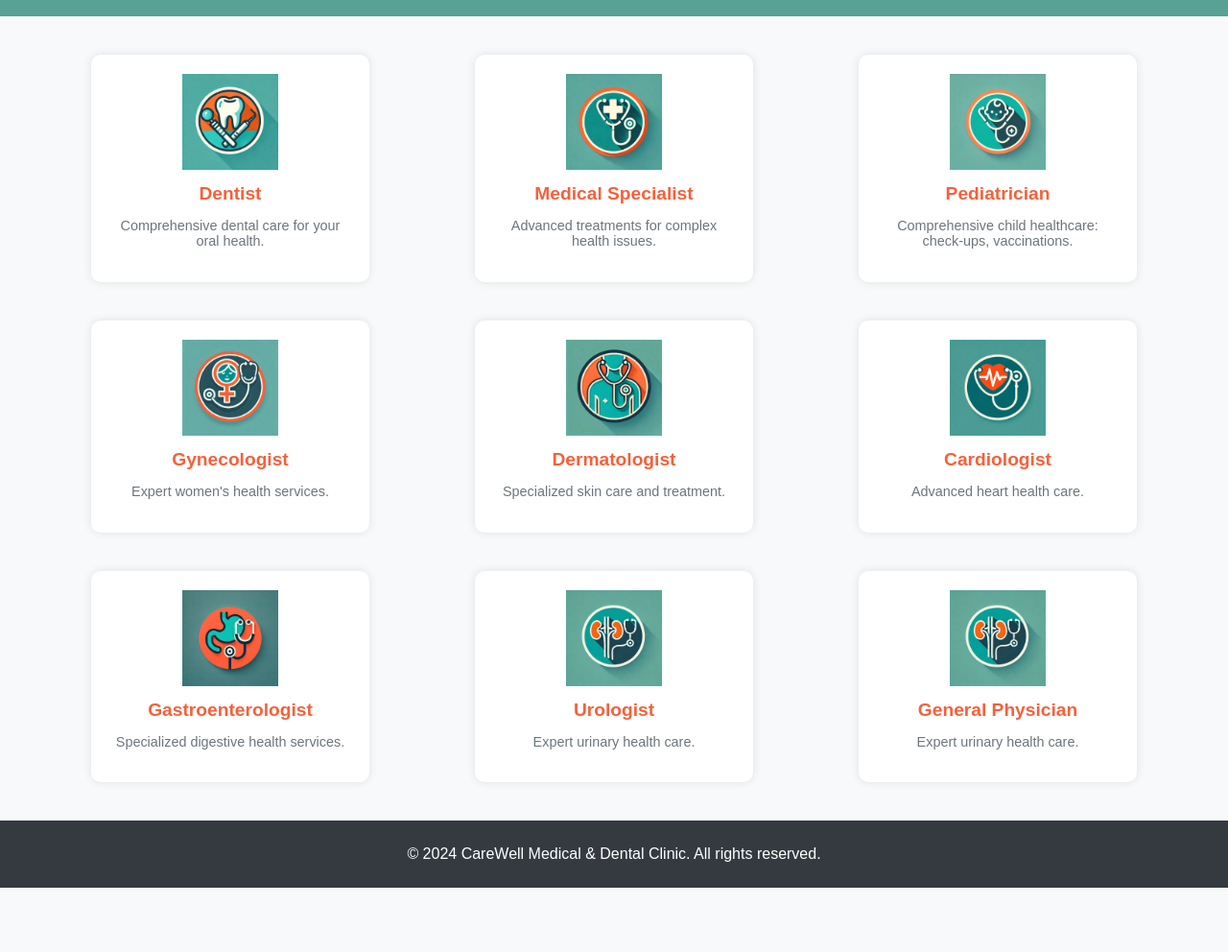
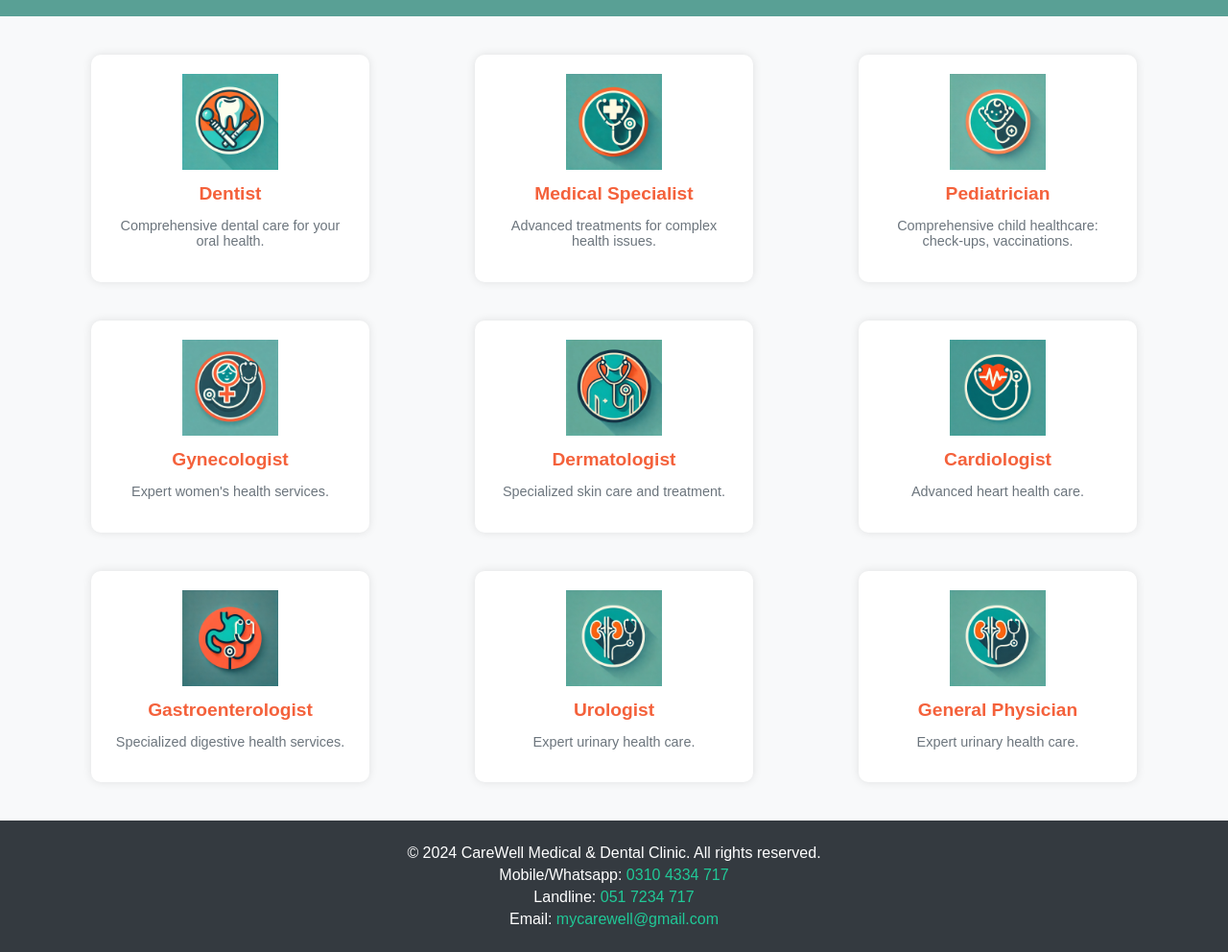
Before and after one commit to yasiralijaved/carewell-static, a plain HTML site: page index.html in a window 1280 px wide. Shown: the part 91-1083 px from the top of the page at 96% size. Before the commit the page ends 1016 px from the top, so only its background shows below. Drawn offline with Linux system fonts and the light colour scheme.

Commit message:
add contact info

```diff
--- a/index.html
+++ b/index.html
@@ -60,7 +60,14 @@
             background-color: #343a40;
             color: white;
             text-align: center;
-            padding: 10px 0;
+            padding: 20px 0;
+        }
+        footer p {
+            margin: 5px 0;
+        }
+        footer a {
+            color: #20c997;
+            text-decoration: none;
         }
     </style>
 </head>
@@ -121,6 +128,9 @@
     </div>
     <footer>
         <p>&copy; 2024 CareWell Medical & Dental Clinic. All rights reserved.</p>
+        <p>Mobile/Whatsapp: <a href="tel:+923104334717">0310 4334 717</a></p>
+        <p>Landline: <a href="tel:+92517234717">051 7234 717</a></p>
+        <p>Email: <a href="mailto:mycarewell@gmail.com">mycarewell@gmail.com</a></p>
     </footer>
 </body>
 </html>
```
